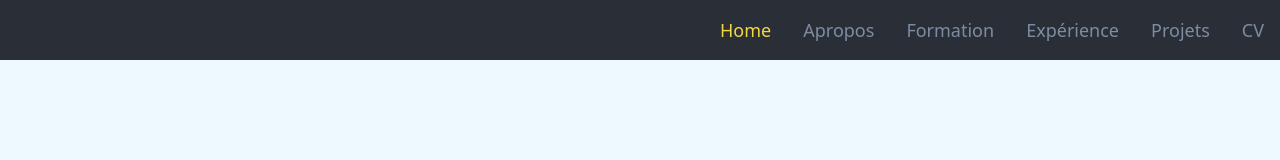
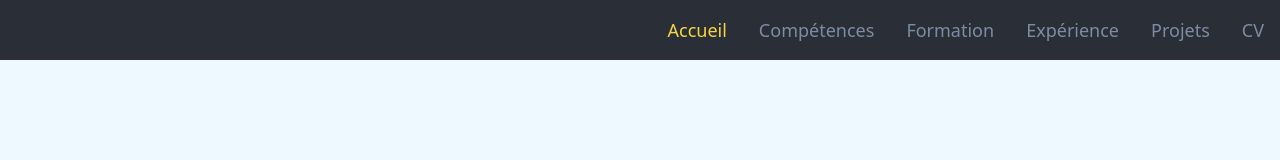
Before and after one commit to THEfireZz/THEfireZz.github.io, an Angular app: page /home in a window 1280 px wide. Shown: the top 160 px of the page. Built offline with nearby package versions, Linux system fonts and the light colour scheme.

Commit message:
Update header component links

```diff
--- a/src/app/components/header/header.component.html
+++ b/src/app/components/header/header.component.html
@@ -19,11 +19,11 @@
                     class="font-medium text-lg flex flex-col p-4 md:p-0 mt-4 border rounded-lg md:flex-row md:space-x-8 rtl:space-x-reverse md:mt-0 md:border-0">
                     <li>
                         <a routerLink="/home"
-                            class="block py-2 pr-4 pl-3 rounded lg:bg-transparent lg:text-secondary lg:p-0 ">Home</a>
+                            class="block py-2 pr-4 pl-3 rounded lg:bg-transparent lg:text-secondary lg:p-0 ">Accueil</a>
                     </li>
                     <li>
                         <a routerLink='/skills' routerLinkActive="router-link-active"
-                            class="block py-2 pr-4 pl-3 text-tertiary border-b lg:hover:bg-transparent lg:border-0 lg:hover:text-secondary lg:p-0 ">Apropos</a>
+                            class="block py-2 pr-4 pl-3 text-tertiary border-b lg:hover:bg-transparent lg:border-0 lg:hover:text-secondary lg:p-0 ">Compétences</a>
                     </li>
                     <li>
                         <a routerLink="/formation" routerLinkActive="router-link-active"
```
